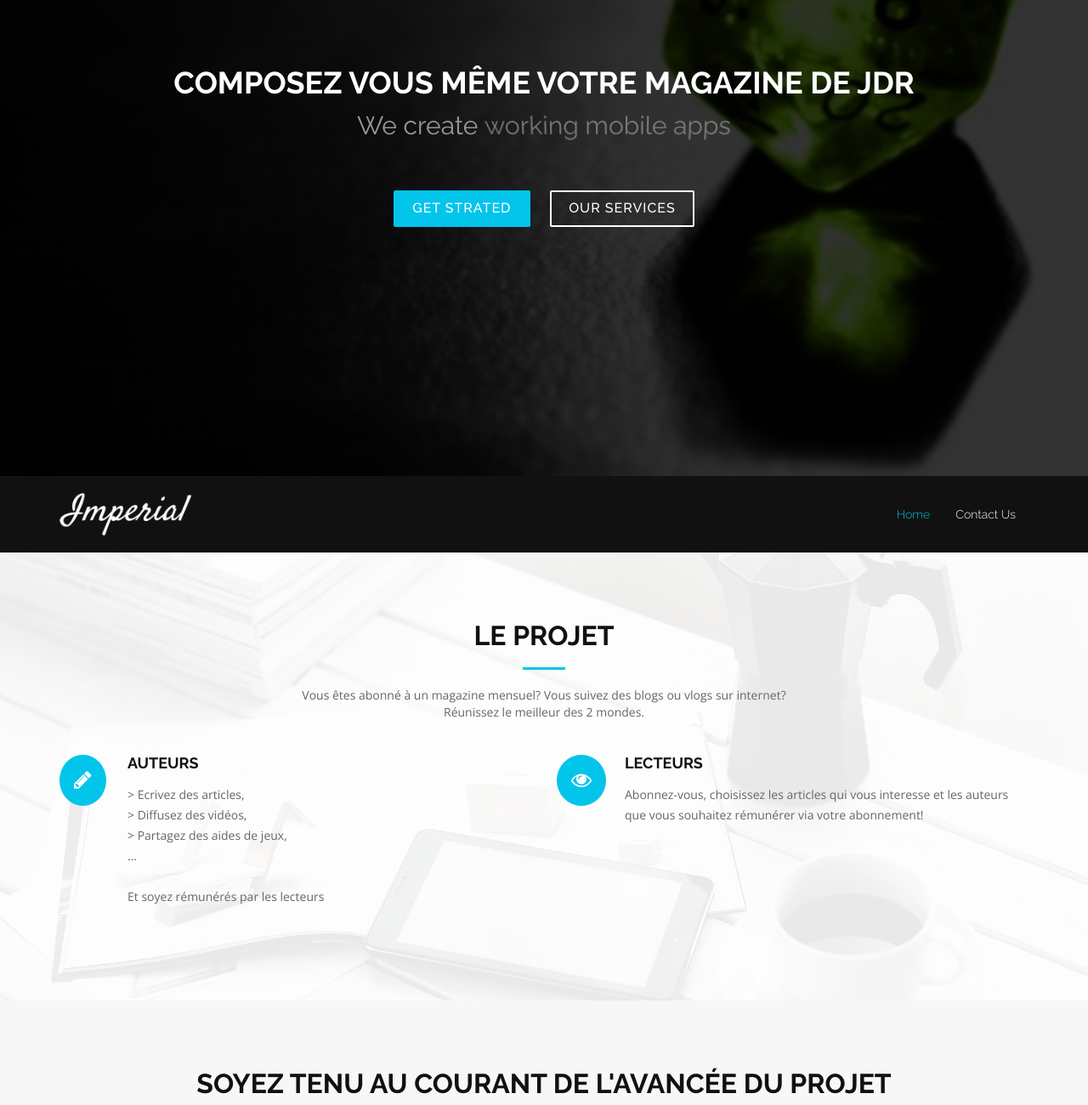
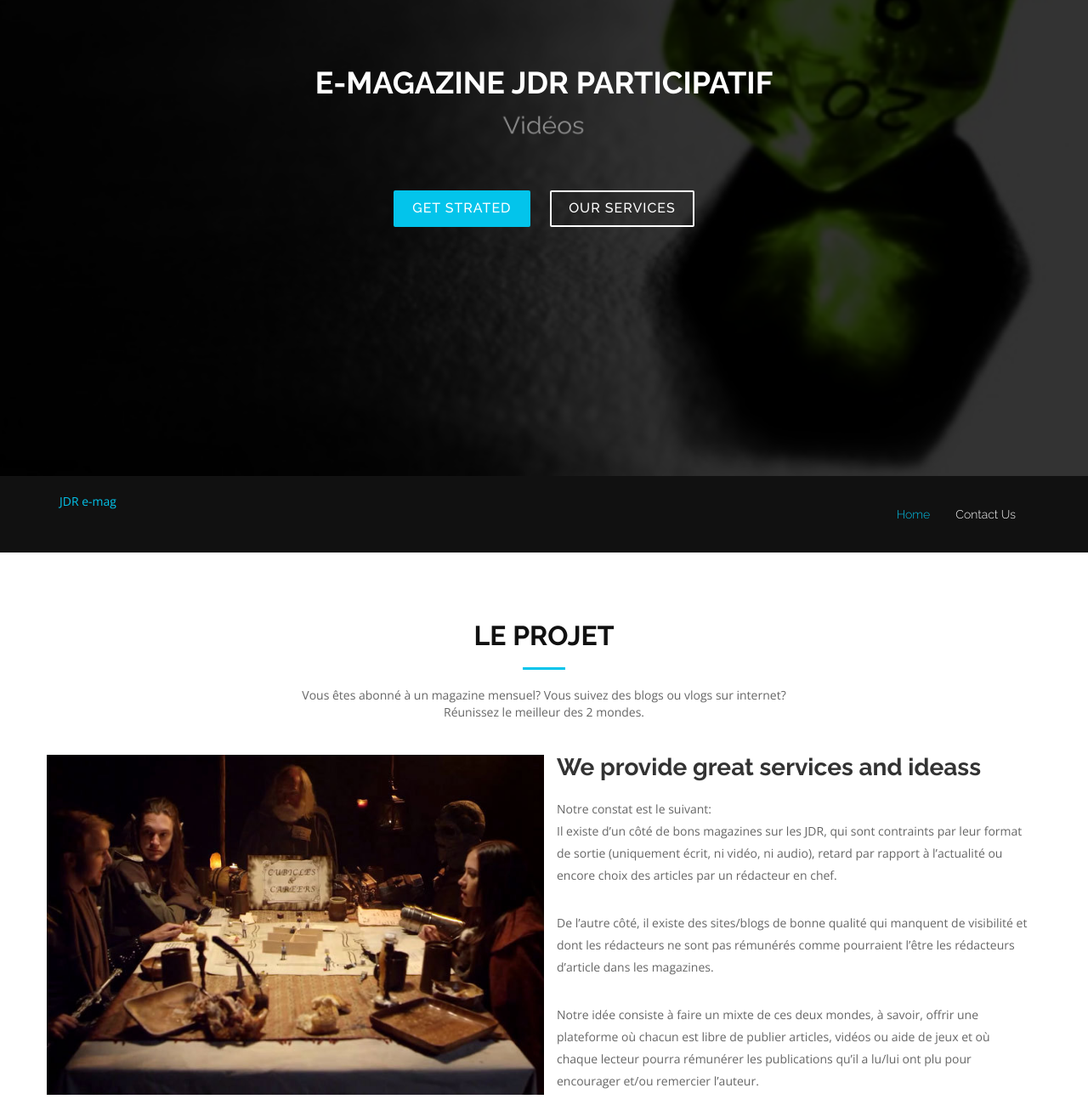
Before and after one commit to ardteam/jdrmag-site, a plain HTML site: page index.html in a window 1280 px wide. Shown: the part 240-1540 px from the top of the page at 85% size. Drawn offline with nearby package versions, Linux system fonts and the light colour scheme.

Commit message:
Modif mineures

```diff
--- a/css/style.css
+++ b/css/style.css
@@ -483,8 +483,10 @@ body.mobile-nav-active #mobile-nav-toggle {
   padding: 80px 0;
 }
 
-#about .about-container {
-  background: url(../img/about-img.jpg) left top no-repeat;
+#about .about-img {
+  height: 400px;
+  background: url(../img/jdr.jpg) center center no-repeat;
+  background-size: cover;
 }
 
 #about .about-content {
@@ -508,7 +510,7 @@ body.mobile-nav-active #mobile-nav-toggle {
 /* Services Section
 --------------------------------*/
 #services {
-  background: linear-gradient(rgba(255, 255, 255, 0.9), rgba(255, 255, 255, 0.9)), url("../img/services-bg.jpg") fixed center center;
+  background: linear-gradient(rgba(255, 255, 255, 0.9), rgba(255, 255, 255, 0.9)), url("../img/Shelf4.jpg") fixed center center;
   background-size: cover;
   padding: 80px 0 60px 0;
 }
--- a/index.html
+++ b/index.html
@@ -58,8 +58,8 @@
                  <img class="" src="img/logo.png" alt="Imperial">
              </div>-->
 
-            <h1>Composez vous même votre magazine de JDR</h1>
-            <h2>We create <span class="rotating">beautiful graphics, functional websites, working mobile apps</span></h2>
+            <h1>E-magazine JDR participatif</h1>
+            <h2><span class="rotating">Articles, Aides de jeux, Vidéos</span></h2>
             <div class="actions">
                 <a href="#about" class="btn-get-started">Get Strated</a> <a href="#services" class="btn-services">Our Services</a>
             </div>
@@ -74,7 +74,8 @@
     <div class="container">
 
         <div id="logo" class="pull-left">
-            <a href="#hero"><img src="img/logo.png" alt="" title=""/></img></a>
+            <a href="#hero">JDR e-mag</a>
+            <!--<a href="#hero"><img src="img/logo.png" alt="" title=""/></img></a>-->
             <!-- Uncomment below if you prefer to use a text image -->
             <!--<h1><a href="#hero">Header 1</a></h1>-->
         </div>
@@ -112,35 +113,42 @@
 
 <!--==========================
   About Section
-============================--
+============================-->
 <section id="about">
     <div class="container wow fadeInUp">
         <div class="row">
             <div class="col-md-12">
-          <h3 class="section-title">About Us</h3>
+                <h3 class="section-title">Le projet</h3>
                 <div class="section-title-divider"></div>
-          <p class="section-description">Sed ut perspiciatis unde omnis iste natus error sit voluptatem accusantium doloremque laudantium, totam rem aperiam</p>
+                <p class="section-description">Vous êtes abonné à un magazine mensuel? Vous suivez des blogs ou vlogs sur internet?<br>
+                    Réunissez le meilleur des 2 mondes.</p>
             </div>
         </div>
     </div>
     <div class="container about-container wow fadeInUp">
         <div class="row">
-        <div class="col-md-6 col-md-push-6 about-content">
+            <div class="col-md-6 about-img">
+            </div>
+            <div class="col-md-6 about-content">
                 <h2 class="about-title">We provide great services and ideass</h2>
                 <p class="about-text">
-            Lorem ipsum dolor sit amet, consectetur adipiscing elit, sed do eiusmod tempor incididunt ut labore et dolore magna aliqua. Ut enim ad minim veniam, quis nostrud exercitation ullamco laboris nisi ut aliquip ex ea commodo consequat. Duis aute irure dolor in reprehenderit in voluptate
+                    Notre constat est le suivant: <br>
+                    Il existe d’un côté de bons magazines sur les JDR, qui sont contraints par leur format de sortie (uniquement écrit, ni vidéo, ni audio), retard par rapport à l’actualité ou encore choix des articles
+                    par un rédacteur en chef.
                 </p>
                 <p class="about-text">
-            Ullamco laboris nisi ut aliquip ex ea commodo consequat. Duis aute irure dolor in reprehenderit in voluptate velit esse cillum dolore eu fugiat nulla pariatur. Excepteur sint occaecat cupidatat non proident, sunt in culpa qui officia deserunt mollit anim id est laborum
+                    De l’autre côté, il existe des sites/blogs de bonne qualité qui manquent de visibilité et dont les rédacteurs ne sont pas rémunérés comme pourraient l’être les rédacteurs d’article
+                    dans les magazines.
                 </p>
                 <p class="about-text">
-            Ullamco laboris nisi ut aliquip ex ea commodo consequat. Duis aute irure dolor in reprehenderit in voluptate velit esse cillum dolore eu fugiat nulla pariatur. Excepteur sint occaecat cupidatat non proident, sunt in culpa qui officia deserunt mollit anim id est laborum
+                    Notre idée consiste à faire un mixte de ces deux mondes, à savoir, offrir une plateforme où chacun est libre de publier articles, vidéos ou aide de jeux et où chaque lecteur pourra
+                    rémunérer les publications qu’il a lu/lui ont plu pour encourager et/ou remercier l’auteur.
                 </p>
             </div>
         </div>
     </div>
 </section>
--->
+
 
 <!--==========================
 Services Section
@@ -149,7 +157,7 @@ Services Section
     <div class="container wow fadeInUp">
         <div class="row">
             <div class="col-md-12">
-                <h3 class="section-title">Le projet</h3>
+                <h3 class="section-title">Concrètement</h3>
                 <div class="section-title-divider"></div>
                 <p class="section-description">Vous êtes abonné à un magazine mensuel? Vous suivez des blogs ou vlogs sur internet?<br>
                     Réunissez le meilleur des 2 mondes.</p>
@@ -366,7 +374,9 @@ Services Section
             </div>
             <div class="col-md-9">
                 <div class="quote">
-            <b><img src="img/quote_sign_left.png" alt=""></b> Proin iaculis purus consequat sem cure  digni ssim donec porttitora entum suscipit rhoncus. Accusantium quam, ultricies eget id, aliquam eget nibh et. Maecen aliquam, risus at semper. <small><img src="img/quote_sign_right.png" alt=""></small>
+                    <b><img src="img/quote_sign_left.png" alt=""></b> Proin iaculis purus consequat sem cure digni ssim donec porttitora entum suscipit rhoncus. Accusantium quam, ultricies eget id,
+                    aliquam eget nibh et. Maecen aliquam, risus at semper.
+                    <small><img src="img/quote_sign_right.png" alt=""></small>
                 </div>
             </div>
         </div>
@@ -374,7 +384,9 @@ Services Section
         <div class="row">
             <div class="col-md-9">
                 <div class="quote">
-            <b><img src="img/quote_sign_left.png" alt=""></b> Sed ut perspiciatis unde omnis iste natus error sit voluptatem accusantium doloremque laudantium, totam rem aperiam, eaque ipsa quae ab illo inventore veritatis architecto beatae. <small><img src="img/quote_sign_right.png" alt=""></small>
+                    <b><img src="img/quote_sign_left.png" alt=""></b> Sed ut perspiciatis unde omnis iste natus error sit voluptatem accusantium doloremque laudantium, totam rem aperiam, eaque ipsa
+                    quae ab illo inventore veritatis architecto beatae.
+                    <small><img src="img/quote_sign_right.png" alt=""></small>
                 </div>
             </div>
             <div class="col-md-3">
```
Also changed, not shown: img/jdr.jpg (added). Lines whose indentation alone changed are shown as unchanged.
